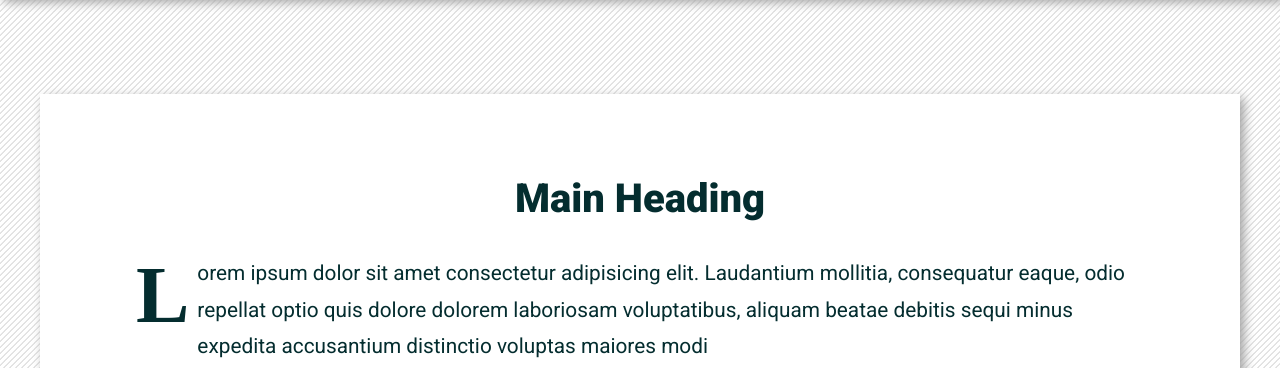
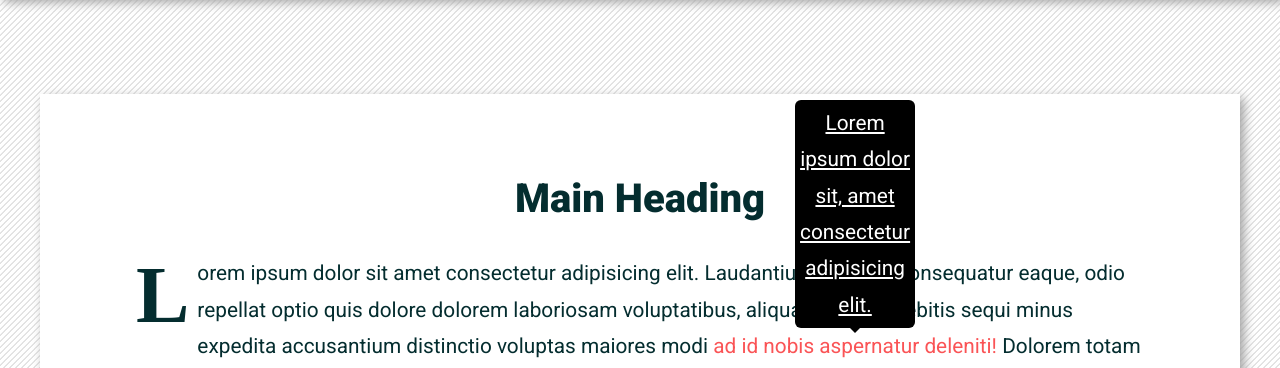
Before and after one commit to anaaraiza/m7-hw7-araiza-ana, a plain HTML site: page index.html in a window 1280 px wide. Both pictures are taken after a click on the element "ad id nobis aspernatur deleniti!". Shown: the part 432-800 px from the top of the page. Drawn offline with Linux system fonts and the light colour scheme.

Commit message:
added tooltip

```diff
--- a/index.html
+++ b/index.html
@@ -25,11 +25,11 @@
     </section>
     <article>
       <h1>Main Heading</h1>
-      <p>Lorem ipsum dolor sit amet consectetur adipisicing elit. Laudantium mollitia, consequatur eaque, odio repellat optio quis dolore dolorem laboriosam voluptatibus, aliquam beatae debitis sequi minus expedita accusantium distinctio voluptas maiores modi <span class="tooltip" tabindex="0">ad id nobis aspernatur deleniti!<span>Lorem ipsum dolor sit, amet consectetur adipisicing elit.</span></span> Dolorem totam quam fugiat, iste, recusandae quod voluptate a maiores numquam sapiente velit consectetur necessitatibus possimus natus fugit aut assumenda corrupti magnam. Sequi voluptatibus cumque, commodi at sit facere dicta sed eaque, eligendi consectetur asperiores fuga odio ab saepe incidunt obcaecati perferendis, iure reprehenderit accusantium ipsum dolorum aperiam neque. Corrupti vitae tempora repellendus numquam! Veniam quasi eius eum ratione natus doloremque recusandae consequuntur exercitationem?</p>
+      <p>Lorem ipsum dolor sit amet consectetur adipisicing elit. Laudantium mollitia, consequatur eaque, odio repellat optio quis dolore dolorem laboriosam voluptatibus, aliquam beatae debitis sequi minus expedita accusantium distinctio voluptas maiores modi <span class="tooltip" tabindex="0">ad id nobis aspernatur deleniti!<span class="tooltip-text">Lorem ipsum dolor sit, amet consectetur adipisicing elit.</span></span> Dolorem totam quam fugiat, iste, recusandae quod voluptate a maiores numquam sapiente velit consectetur necessitatibus possimus natus fugit aut assumenda corrupti magnam. Sequi voluptatibus cumque, commodi at sit facere dicta sed eaque, eligendi consectetur asperiores fuga odio ab saepe incidunt obcaecati perferendis, iure reprehenderit accusantium ipsum dolorum aperiam neque. Corrupti vitae tempora repellendus numquam! Veniam quasi eius eum ratione natus doloremque recusandae consequuntur exercitationem?</p>
       <img src="https://picsum.photos/500/500" alt="random image">
-      <p>Lorem ipsum dolor sit amet consectetur adipisicing elit. Laudantium mollitia, consequatur eaque, odio repellat optio quis dolore dolorem laboriosam voluptatibus, aliquam beatae debitis sequi minus expedita accusantium distinctio voluptas maiores modi ad id nobis aspernatur deleniti! Dolorem, totam quam fugiat iste, recusandae quod voluptate a maiores numquam sapiente velit consectetur necessitatibus possimus natus fugit aut assumenda corrupti magnam. Sequi <span class="tooltip" tabindex="0">voluptatibus<span>Lorem ipsum dolor sit amet consectetur!</span></span> cumque, commodi at sit facere dicta sed eaque, eligendi consectetur asperiores fuga odio ab saepe incidunt obcaecati perferendis, iure reprehenderit accusantium ipsum dolorum aperiam neque. Corrupti vitae tempora repellendus numquam! Veniam quasi eius eum ratione natus doloremque recusandae consequuntur exercitationem?</p>
+      <p>Lorem ipsum dolor sit amet consectetur adipisicing elit. Laudantium mollitia, consequatur eaque, odio repellat optio quis dolore dolorem laboriosam voluptatibus, aliquam beatae debitis sequi minus expedita accusantium distinctio voluptas maiores modi ad id nobis aspernatur deleniti! Dolorem, totam quam fugiat iste, recusandae quod voluptate a maiores numquam sapiente velit consectetur necessitatibus possimus natus fugit aut assumenda corrupti magnam. Sequi <span class="tooltip" tabindex="0">voluptatibus<span class="tooltip-text">Lorem ipsum dolor sit amet consectetur!</span></span> cumque, commodi at sit facere dicta sed eaque, eligendi consectetur asperiores fuga odio ab saepe incidunt obcaecati perferendis, iure reprehenderit accusantium ipsum dolorum aperiam neque. Corrupti vitae tempora repellendus numquam! Veniam quasi eius eum ratione natus doloremque recusandae consequuntur exercitationem?</p>
       <h2>Subheading</h2>
-      <p>Lorem ipsum dolor sit amet consectetur adipisicing elit. Laudantium mollitia, consequatur eaque, odio repellat optio quis dolore dolorem laboriosam voluptatibus, aliquam beatae debitis sequi minus expedita accusantium distinctio voluptas maiores modi ad id nobis aspernatur deleniti! Dolorem, totam quam fugiat iste, recusandae quod voluptate a maiores numquam sapiente velit consectetur necessitatibus possimus natus fugit aut assumenda corrupti magnam. Sequi voluptatibus cumque, commodi at sit facere dicta sed eaque, eligendi consectetur asperiores fuga odio ab saepe incidunt obcaecati perferendis, iure reprehenderit accusantium ipsum dolorum aperiam neque. <span class="tooltip" tabindex="0">Corrupti<span>Lorem ipsum dolor sit amet consectetur adipisicing elit. Dicta, vitae!</span></span> vitae tempora repellendus numquam! Veniam quasi eius eum ratione natus doloremque recusandae consequuntur exercitationem?</p>
+      <p>Lorem ipsum dolor sit amet consectetur adipisicing elit. Laudantium mollitia, consequatur eaque, odio repellat optio quis dolore dolorem laboriosam voluptatibus, aliquam beatae debitis sequi minus expedita accusantium distinctio voluptas maiores modi ad id nobis aspernatur deleniti! Dolorem, totam quam fugiat iste, recusandae quod voluptate a maiores numquam sapiente velit consectetur necessitatibus possimus natus fugit aut assumenda corrupti magnam. Sequi voluptatibus cumque, commodi at sit facere dicta sed eaque, eligendi consectetur asperiores fuga odio ab saepe incidunt obcaecati perferendis, iure reprehenderit accusantium ipsum dolorum aperiam neque. <span class="tooltip" tabindex="0">Corrupti<span class="tooltip-text">Lorem ipsum dolor sit amet consectetur adipisicing elit. Dicta, vitae!</span></span> vitae tempora repellendus numquam! Veniam quasi eius eum ratione natus doloremque recusandae consequuntur exercitationem?</p>
     </article>
   </main>
   <footer>
--- a/style.css
+++ b/style.css
@@ -93,6 +93,7 @@ main > section.hero {
   justify-content: space-evenly;
   align-items: center;
   text-align: center;
+  z-index: 1000;
   /* make this banner stick to the top! */
 }
 
@@ -140,30 +141,43 @@ footer {
 
 /* tooltip code below */
 
-span.tooltip {
+.tooltip {
   color: var(--danger-color);
   position: relative;
   cursor: pointer;
   display: inline-block;
+  z-index: 1;
 }
 
-/* underline span on hover/focus */
-span.tooltip:hover,
-span.tooltip:focus {
-  text-decoration: underline;
-}
-/* show tooltip on hover/focus */
-span.tooltip:hover > span,
-span.tooltip:focus > span {
-  display: inline;
+.tooltip .tooltip-text{
+  visibility: hidden;
+  width: 120px;
+  background-color: black;
+  color: #fff;
+  text-align: center;
+  border-radius: 6px;
+  padding: 5px 0;
+
+  position: absolute;
+  z-index: 1;
+  bottom: 100%;
+  left: 50%;
+  margin-left: -60px;
 }
 
-/* styling for tooltip bubble */
-span.tooltip span {
-  display: none;
+.tooltip:hover .tooltip-text,
+.tooltip:focus .tooltip-text {
+  text-decoration: underline;
+  visibility: visible;
 }
 
-/* styling for tooltip bubble arrow */
-span.tooltip span::after {
+.tooltip .tooltip-text::after {
   content: "";
+  position: absolute;
+  top: 100%;
+  left: 50%;
+  margin-left: -5px;
+  border-width: 5px;
+  border-style: solid;
+  border-color: black transparent transparent transparent;
 }
```
